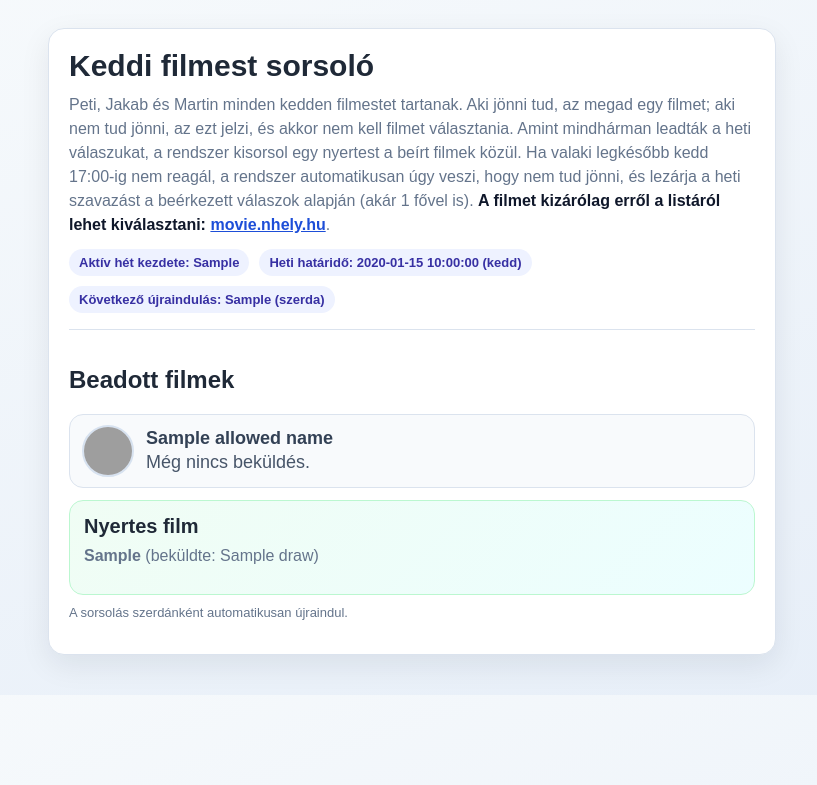
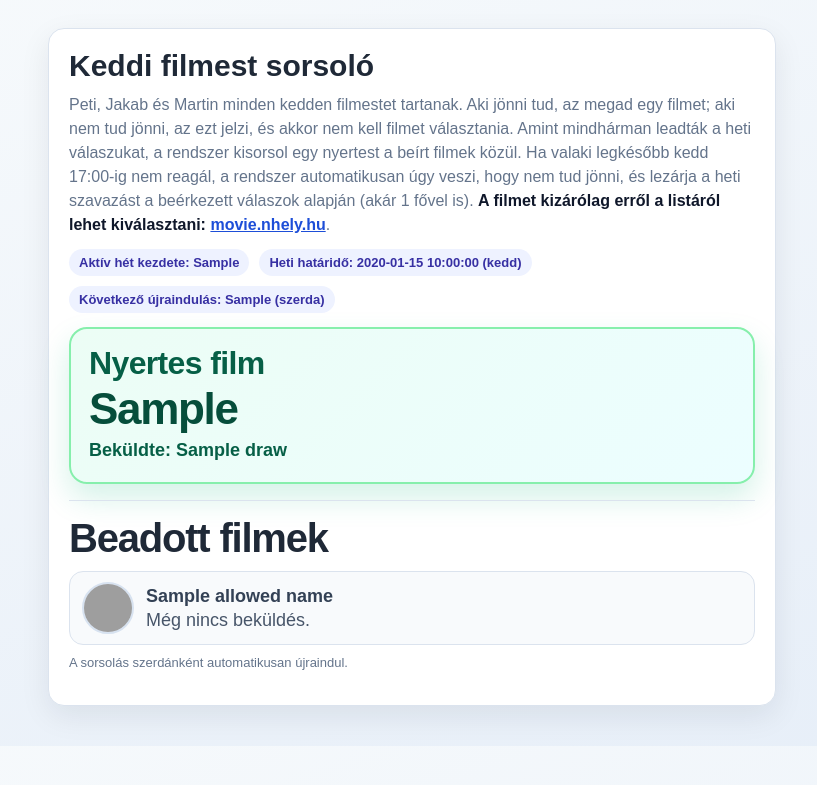
Before and after one commit to ThisNoAll/triatlon-app, a Flask app: template templates/movie_night_draw.html in a window 1280 px wide. Shown: the top 785 px of the page, without its empty margins (228-1045 px from the left). Run offline with Flask 3, Linux system fonts and the light colour scheme; data comes from the database, SQL or seed files in the repository; the template is opened without the code that fills it: most values are stand-ins (such as "Sample title", 1, 10 or a date in 2020); data that the repository does not hold is empty; some libraries are stand-ins or nearby versions; grey boxes are pictures that could not be loaded.

Commit message:
Emphasize winner block above list and update movie-night flow

```diff
--- a/templates/movie_night_draw.html
+++ b/templates/movie_night_draw.html
@@ -11,6 +11,7 @@
     .wrap { max-width:760px; margin:0 auto; padding:28px 16px 40px; }
     .card { background:var(--card); border:1px solid var(--line); border-radius:var(--radius); box-shadow:var(--shadow); padding:20px; }
     h1 { margin:0 0 8px; font-size:30px; }
+    h2 { margin:0 0 12px; font-size:40px; line-height:1.05; letter-spacing:-0.03em; }
     p { margin:0 0 12px; color:var(--muted); line-height:1.5; }
     .meta { display:flex; flex-wrap:wrap; gap:10px; margin:12px 0 0; }
     .pill { border-radius:999px; padding:6px 10px; font-size:13px; background:#eef2ff; color:#3730a3; font-weight:700; }
@@ -34,13 +35,18 @@
     .person-name { color:#334155; font-size:18px; font-weight:700; }
     .movie-empty { color:#475569; font-size:18px; font-weight:500; }
     .cover { width:64px; height:96px; object-fit:cover; border-radius:10px; border:1px solid #cbd5e1; background:#e2e8f0; box-shadow:0 4px 10px rgba(15,23,42,.08); flex-shrink:0; }
-    .draw { margin-top:12px; border-radius:14px; border:1px solid #bbf7d0; background:linear-gradient(135deg, #f0fdf4, #ecfeff); padding:14px; }
-    .draw h2 { margin:0 0 6px; font-size:20px; }
+    .winner-hero { margin-top:14px; margin-bottom:16px; border-radius:18px; border:2px solid #86efac; background:linear-gradient(135deg, #ecfdf5, #ecfeff); box-shadow:0 14px 30px rgba(16,185,129,.18); padding:18px; }
+    .winner-hero h3 { margin:0 0 6px; font-size:32px; line-height:1.05; letter-spacing:-0.02em; color:#065f46; }
+    .winner-movie { display:block; font-size:44px; line-height:1.02; letter-spacing:-0.03em; font-weight:900; color:#064e3b; margin-bottom:6px; }
+    .winner-meta { margin:0; color:#065f46; font-size:18px; font-weight:700; }
     .wait { border:1px solid #fde68a; background:var(--warn-bg); color:var(--warn); border-radius:12px; padding:10px 12px; font-weight:700; }
     .small { font-size:13px; color:var(--muted); margin-top:8px; }
     @media (max-width:640px) {
       .movie-title { font-size:24px; }
       .cover { width:78px; height:116px; }
+      .winner-hero h3 { font-size:26px; }
+      .winner-movie { font-size:34px; }
+      .winner-meta { font-size:16px; }
     }
   </style>
 </head>
@@ -49,11 +55,9 @@
     <section class="card">
       <h1>Keddi filmest sorsoló</h1>
       <p class="intro">
-        Peti, Jakab és Martin minden kedden filmestet tartanak.
-        Aki jönni tud, az megad egy filmet; aki nem tud jönni, az ezt jelzi, és akkor nem kell filmet választania.
+        Peti, Jakab és Martin minden kedden filmestet tartanak. Aki jönni tud, az megad egy filmet; aki nem tud jönni, az ezt jelzi, és akkor nem kell filmet választania.
         Amint mindhárman leadták a heti válaszukat, a rendszer kisorsol egy nyertest a beírt filmek közül.
-        Ha valaki legkésőbb kedd 17:00-ig nem reagál, a rendszer automatikusan úgy veszi, hogy nem tud jönni,
-        és lezárja a heti szavazást a beérkezett válaszok alapján (akár 1 fővel is).
+        Ha valaki legkésőbb kedd 17:00-ig nem reagál, a rendszer automatikusan úgy veszi, hogy nem tud jönni, és lezárja a heti szavazást a beérkezett válaszok alapján (akár 1 fővel is).
         <strong>A filmet kizárólag erről a listáról lehet kiválasztani:</strong>
         <a href="http://movie.nhely.hu/" target="_blank" rel="noopener noreferrer">movie.nhely.hu</a>.
       </p>
@@ -70,6 +74,14 @@
           {% endfor %}
         {% endif %}
       {% endwith %}
+
+      {% if draw %}
+        <div class="winner-hero">
+          <h3>Nyertes film</h3>
+          <span class="winner-movie">{{ draw["winner_movie"] }}</span>
+          <p class="winner-meta">Beküldte: {{ draw["winner_name"] }}</p>
+        </div>
+      {% endif %}
 
       {% if not draw %}
         <form method="post" action="{{ url_for('movie_night_draw') }}">
@@ -103,11 +115,7 @@
           {% for name in allowed_names %}
             {% set entry = (entries | selectattr('participant_name', 'equalto', name) | list | first) %}
             <div class="item">
-              <img
-                class="avatar"
-                src="{{ url_for('static', filename=avatar_files.get(name, 'team_avatars/avatar-01.svg')) }}"
-                alt="{{ name }}"
-              >
+              <img class="avatar" src="{{ url_for('static', filename=avatar_files.get(name, 'team_avatars/avatar-01.svg')) }}" alt="{{ name }}">
               <div class="person">
                 {% if entry %}
                   <span class="person-name">{{ name }}</span>
@@ -129,12 +137,7 @@
         </div>
       </div>
 
-      {% if draw %}
-        <div class="draw">
-          <h2>Nyertes film</h2>
-          <p><strong>{{ draw["winner_movie"] }}</strong> (beküldte: {{ draw["winner_name"] }})</p>
-        </div>
-      {% else %}
+      {% if not draw %}
         <div class="wait">
           Várakozás a maradék beküldésekre: {{ missing_names | join(", ") }}
         </div>
@@ -152,9 +155,7 @@
         const canCome = statusField.value !== "{{ status_not_coming }}";
         movieField.disabled = !canCome;
         movieField.required = canCome;
-        if (!canCome) {
-          movieField.value = "";
-        }
+        if (!canCome) movieField.value = "";
       }
 
       statusField.addEventListener("change", syncMovieInputState);
```
